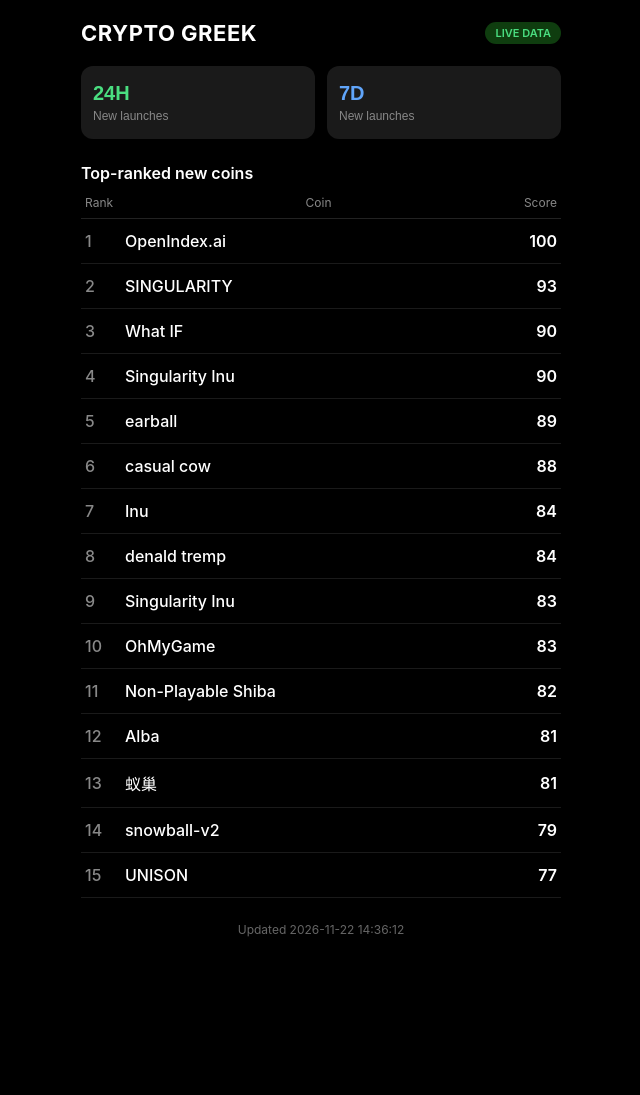
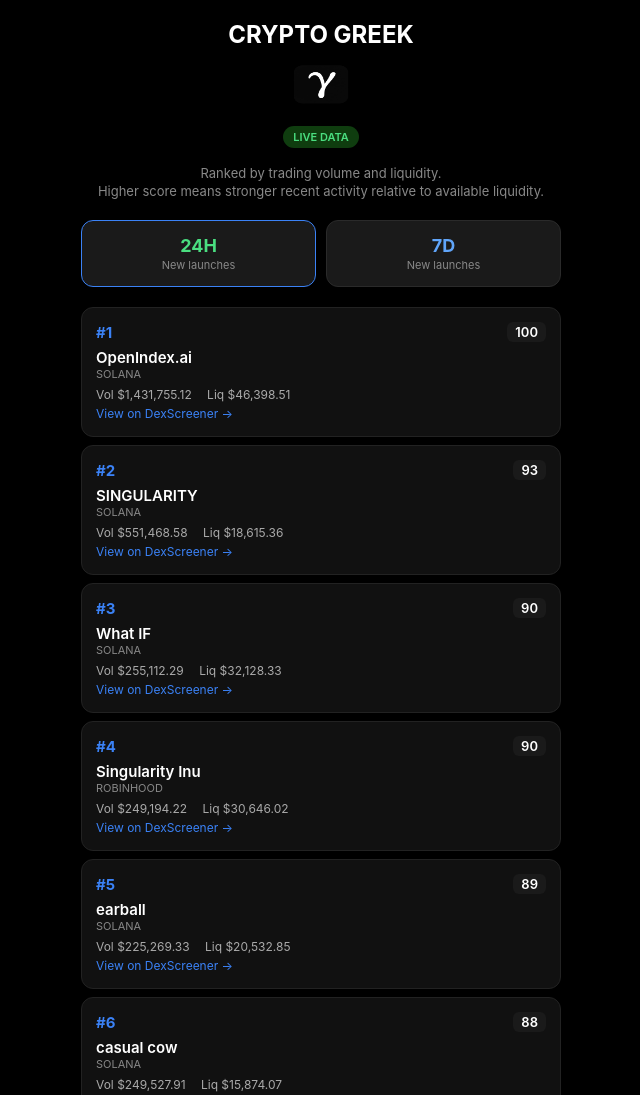
Before and after one commit to rodrivez-ui/cg, a plain HTML site: page index.html in a window 1280 px wide. Shown: the top 1095 px of the page, without its empty margins (319-959 px from the left). Before the commit the page ends 957 px from the top, so only its background shows below. Drawn offline with Linux system fonts and the light colour scheme.

Commit message:
Add files via upload

```diff
--- a/index.html
+++ b/index.html
@@ -16,114 +16,83 @@
       margin: 0;
       padding: 20px 16px;
     }
-    .container {
-      max-width: 480px;
-      margin: 0 auto;
-    }
-    header {
-      display: flex;
-      justify-content: space-between;
-      align-items: center;
-      margin-bottom: 20px;
-    }
-    h1 {
-      margin: 0;
-      font-size: 22px;
-      font-weight: 700;
-      letter-spacing: 0.5px;
-    }
+    .container { max-width: 480px; margin: 0 auto; }
+    header { text-align: center; margin-bottom: 20px; }
+    h1 { margin: 0 0 8px; font-size: 24px; font-weight: 700; }
+    .logo { width: 56px; height: 56px; margin: 0 auto 12px; display: block; border-radius: 12px; }
     .live {
+      display: inline-block;
       background: #0f3d0f;
       color: #4ade80;
       font-size: 11px;
       font-weight: 600;
       padding: 4px 10px;
       border-radius: 999px;
+      margin-bottom: 16px;
     }
-    .tabs {
-      display: flex;
-      gap: 12px;
-      margin-bottom: 24px;
+    .explanation {
+      color: #888;
+      font-size: 13px;
+      line-height: 1.4;
+      margin-bottom: 20px;
+      text-align: center;
     }
+    .tabs { display: flex; gap: 10px; margin-bottom: 20px; }
     .tab {
       flex: 1;
       background: #1a1a1a;
-      border: none;
+      border: 1px solid #2a2a2a;
       border-radius: 12px;
-      padding: 16px 12px;
-      text-align: left;
+      padding: 14px 10px;
+      text-align: center;
       cursor: pointer;
       color: #fff;
     }
-    .tab.active-24h { background: #1a1a1a; }
-    .tab.active-7d { background: #1a1a1a; }
-    .tab-label {
-      font-size: 20px;
-      font-weight: 700;
-    }
+    .tab.active { border-color: #3b82f6; }
+    .tab-label { font-size: 18px; font-weight: 700; }
     .tab-24h .tab-label { color: #4ade80; }
     .tab-7d .tab-label { color: #60a5fa; }
-    .tab-sub {
-      font-size: 12px;
-      color: #888;
-      margin-top: 4px;
+    .tab-sub { font-size: 11px; color: #888; margin-top: 2px; }
+    .token {
+      background: #111;
+      border-radius: 12px;
+      padding: 14px;
+      margin-bottom: 8px;
+      border: 1px solid #222;
     }
-    .section-title {
-      font-size: 16px;
-      font-weight: 600;
-      margin-bottom: 12px;
-    }
-    .table-header {
-      display: flex;
-      justify-content: space-between;
-      font-size: 12px;
-      color: #888;
-      padding: 0 4px 8px;
-      border-bottom: 1px solid #222;
-    }
-    .token {
-      display: flex;
-      justify-content: space-between;
-      align-items: center;
-      padding: 12px 4px;
-      border-bottom: 1px solid #1a1a1a;
-    }
-    .rank { width: 40px; color: #888; font-weight: 500; }
-    .name { flex: 1; font-weight: 500; }
-    .score { font-weight: 600; color: #fff; }
+    .token-header { display: flex; justify-content: space-between; align-items: center; margin-bottom: 6px; }
+    .rank { color: #3b82f6; font-weight: 700; font-size: 15px; }
+    .score { background: #1a1a1a; padding: 2px 8px; border-radius: 6px; font-size: 13px; font-weight: 600; }
+    .name { font-weight: 600; font-size: 15px; }
+    .chain { font-size: 11px; color: #888; text-transform: uppercase; }
+    .stats { font-size: 12px; color: #aaa; margin-top: 6px; }
+    .stats span { margin-right: 12px; }
+    a { color: #3b82f6; text-decoration: none; font-size: 12px; }
     .hidden { display: none; }
-    .updated {
-      text-align: center;
-      color: #666;
-      font-size: 12px;
-      margin-top: 24px;
-    }
+    .updated { text-align: center; color: #666; font-size: 12px; margin-top: 20px; }
   </style>
 </head>
 <body>
   <div class="container">
     <header>
       <h1>CRYPTO GREEK</h1>
+      <img src="icon.png" alt="Logo" class="logo">
       <div class="live">LIVE DATA</div>
+      <div class="explanation">
+        Ranked by trading volume and liquidity.<br>
+        Higher score means stronger recent activity relative to available liquidity.
+      </div>
     </header>
 
     <div class="tabs">
-      <button class="tab tab-24h" onclick="showTab('24h')">
+      <div class="tab tab-24h active" onclick="showTab('24h')">
         <div class="tab-label">24H</div>
         <div class="tab-sub">New launches</div>
-      </button>
-      <button class="tab tab-7d" onclick="showTab('7d')">
+      </div>
+      <div class="tab tab-7d" onclick="showTab('7d')">
         <div class="tab-label">7D</div>
         <div class="tab-sub">New launches</div>
-      </button>
-    </div>
-
-    <div class="section-title">Top-ranked new coins</div>
-
-    <div class="table-header">
-      <span>Rank</span>
-      <span>Coin</span>
-      <span>Score</span>
+      </div>
     </div>
 
     <div id="list24h"></div>
@@ -152,9 +121,17 @@
 
       const html = tokens.map((t, i) => `
         <div class="token">
-          <div class="rank">${i + 1}</div>
+          <div class="token-header">
+            <div class="rank">#${i + 1}</div>
+            <div class="score">${t.score}</div>
+          </div>
           <div class="name">${t.name}</div>
-          <div class="score">${t.score}</div>
+          <div class="chain">${t.chain}</div>
+          <div class="stats">
+            <span>Vol $${Number(t.volume_24h).toLocaleString()}</span>
+            <span>Liq $${Number(t.liquidity).toLocaleString()}</span>
+          </div>
+          <a href="${t.link}" target="_blank">View on DexScreener →</a>
         </div>
       `).join('');
 
@@ -163,6 +140,8 @@
     }
 
     function showTab(tab) {
+      document.querySelectorAll('.tab').forEach(t => t.classList.remove('active'));
+      document.querySelector('.tab-' + tab).classList.add('active');
       document.getElementById('list24h').classList.toggle('hidden', tab !== '24h');
       document.getElementById('list7d').classList.toggle('hidden', tab !== '7d');
     }
```
